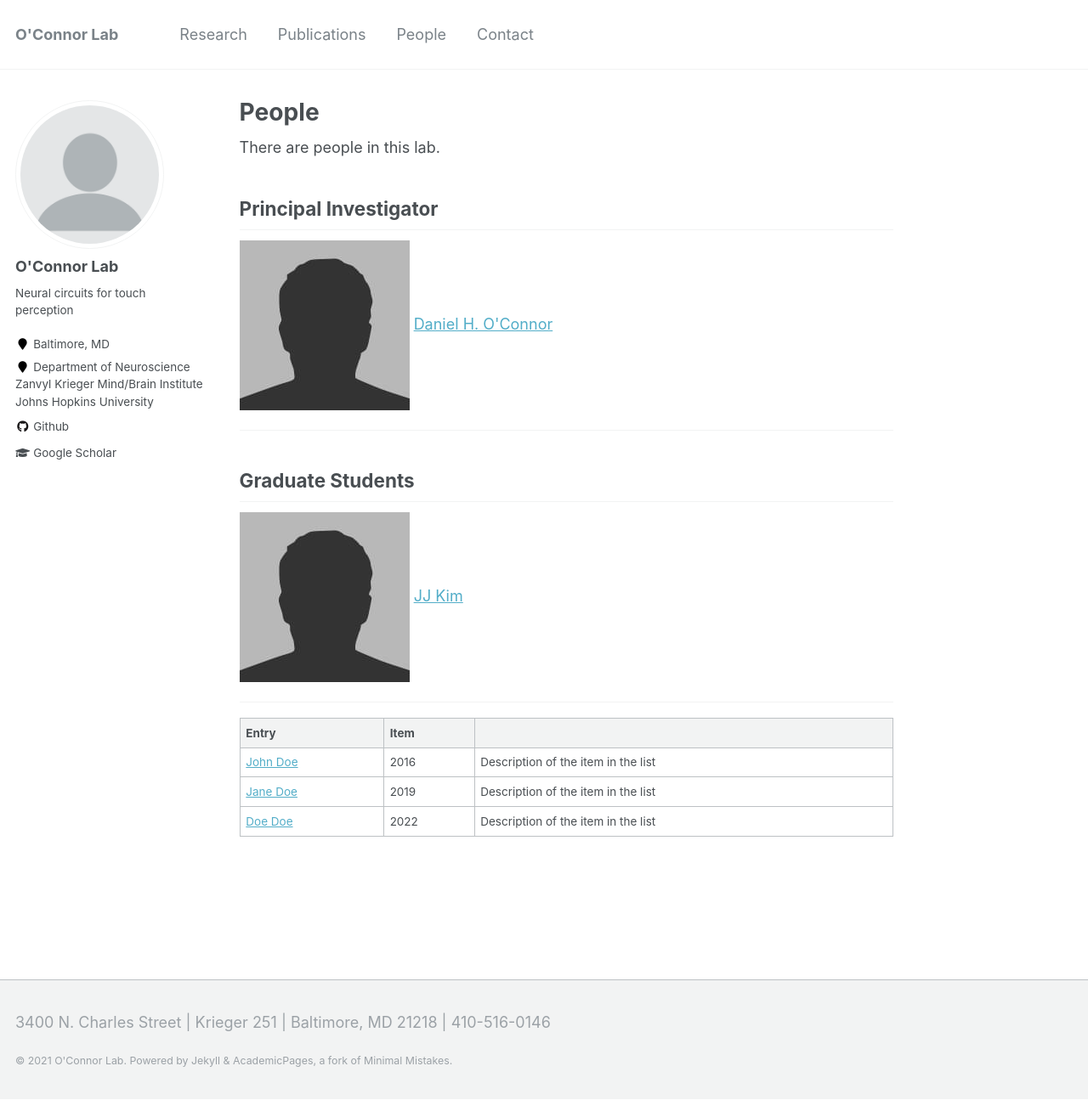
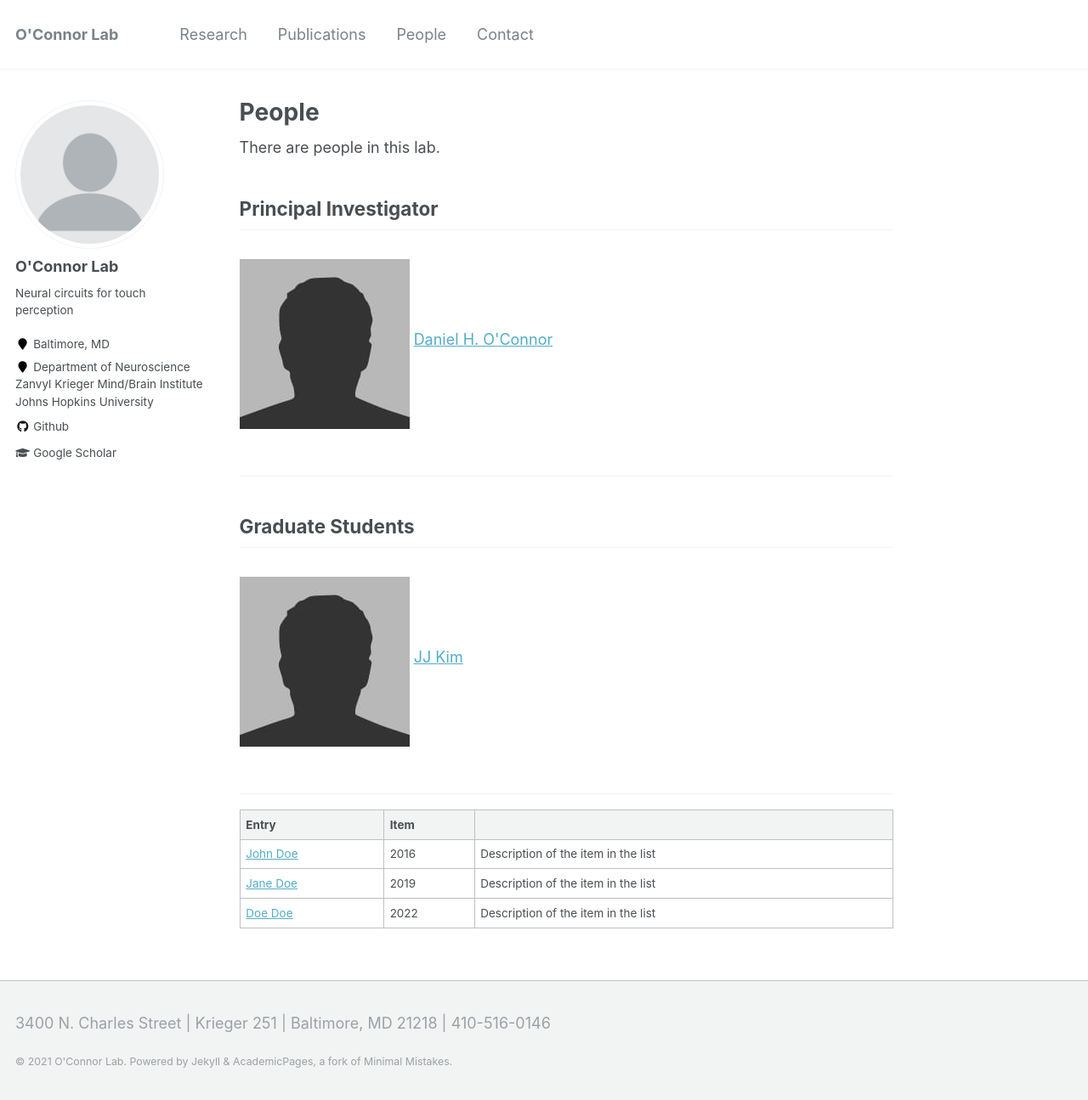
Before and after one commit to oconnorlab/oconnorlab.github.io, a Jekyll site: the page built from _pages/people.md, in a window 1280 px wide and 1295 px high. Shown: the whole window at 85% size. Built offline with Jekyll 4.4.1, drawn with Linux system fonts in a browser that asks for light colours.

Commit message:
misc styles imported from kording style.scss

```diff
--- /dev/null
+++ b/_sass/_miscstyle.scss
@@ -0,0 +1,17 @@
+.profile-thumbnail {
+    object-fit: cover;
+    object-position: center top;
+    width: 200px;
+    height: 200px;
+  }
+
+
+.list-item-people {
+    display: inline-block;
+    padding-right: 1em;
+  }
+
+  .list-post-title img {
+    margin-bottom: 0.75em;
+    margin-top: 1.25em;
+  }
--- a/assets/css/main.scss
+++ b/assets/css/main.scss
@@ -39,3 +39,5 @@
 @import "vendor/font-awesome/brands";
 @import "vendor/magnific-popup/magnific-popup";
 @import "print";
+
+@import "miscstyle";
```
